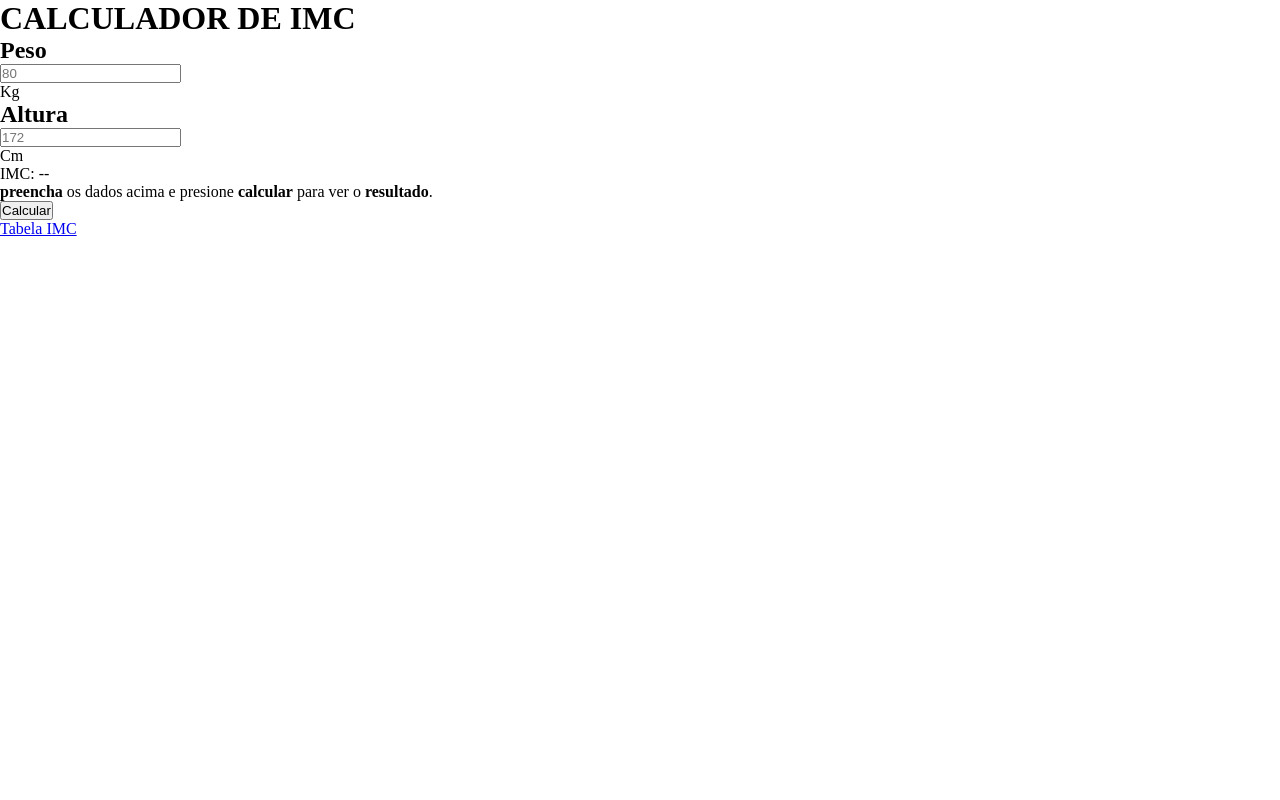
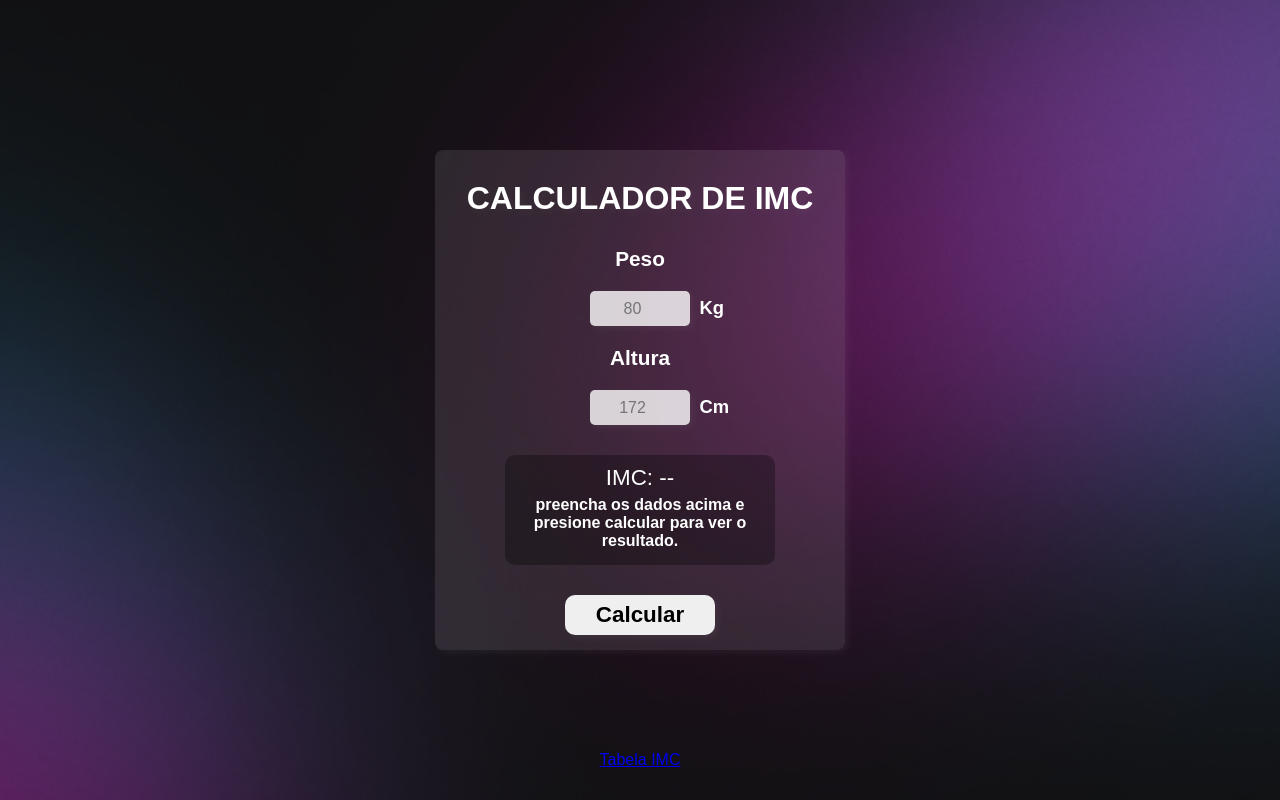
Before and after one commit to eiErick/calculadora-de-IMC, a plain HTML site: page index.html in a window 1280 px wide. Drawn offline with Linux system fonts and the light colour scheme.

Commit message:
Style: adicionamento de todo o estilo da pagina

```diff
--- a/style.css
+++ b/style.css
@@ -2,4 +2,115 @@
 *{
     margin: 0;
     padding: 0;
+    transition: .2s;
 }
+
+:root {
+    --background-dark: url(imagens/Background-720.png);
+    --background-light: url(imagens/backgorund-light-720.jpg);
+
+    --sombra-branca: 3px 3px 8px rgba(255, 255, 255, 0.05);
+}
+
+body {
+    height: 100vh;
+    background-image: var(--background-dark);
+    background-repeat: no-repeat;
+    background-size: cover;
+    font-family: Arial, Helvetica, sans-serif;
+    display: flex;
+    align-items: center;
+    justify-content: center;
+}
+
+#container {
+    background-color: rgba(255, 255, 255, .1);
+    backdrop-filter: blur(1000px);
+    color: white;
+    width: 410px;
+    height: 500px;
+    border-radius: 8px;
+    box-shadow: var(--sombra-branca);
+    position: absolute;
+}
+
+h1 {
+    text-align: center;
+    margin: 30px 0 30px;
+    font-size: 2em;
+    font-weight: bolder;
+    text-shadow: var(--sombra-branca);
+}
+
+h2 {
+    display: block;
+    text-align: center;
+    font-size: 1.3em;
+    margin: 10px;
+}
+
+.input-dado {
+    width: 100px;
+    height: 35px;
+    display: inline;
+    text-align: center;
+    margin: 10px 0 10px 50%;
+    transform: translateX(-50%);
+    font-size: 1em;
+    border: none;
+    border-radius: 5px;
+    box-shadow: var(--sombra-branca);
+    background-color: rgba(255, 255, 255, 0.8);
+}
+
+.dado-input {
+    display: inline;
+    text-align: center;
+    margin: 8px 0 0 -45px;
+    font-size: 1.15em;
+    font-weight: bold;
+}
+
+#resultado {
+    font-size: 1.4em;
+    text-align: center;
+    background-color: rgba(0, 0, 0, 0.3);
+    padding: 10px;
+    width: 250px;
+    border-radius: 10px;
+    margin: auto;
+    margin-top: 20px;
+    height: 90px
+}
+
+#inf {
+    font-size: 16px;
+    margin-top: 5px;
+    font-weight: bold;
+}
+
+#button {
+    width: 150px;
+    height: 40px;
+    display: block;
+    margin: auto;
+    border: none;
+    margin-top: 30px;
+    border-radius: 10px;
+    font-size: 1.4em;
+    font-weight: bold;
+    box-shadow: var(--sombra-branca);
+    cursor: pointer;
+}
+
+#button:hover {
+    width: 160px;
+}
+
+#container-footer {
+    background-color: var(--background-light);
+    position: relative;
+    top: 45vh;
+}
+
+#tabela-imc-link
```
